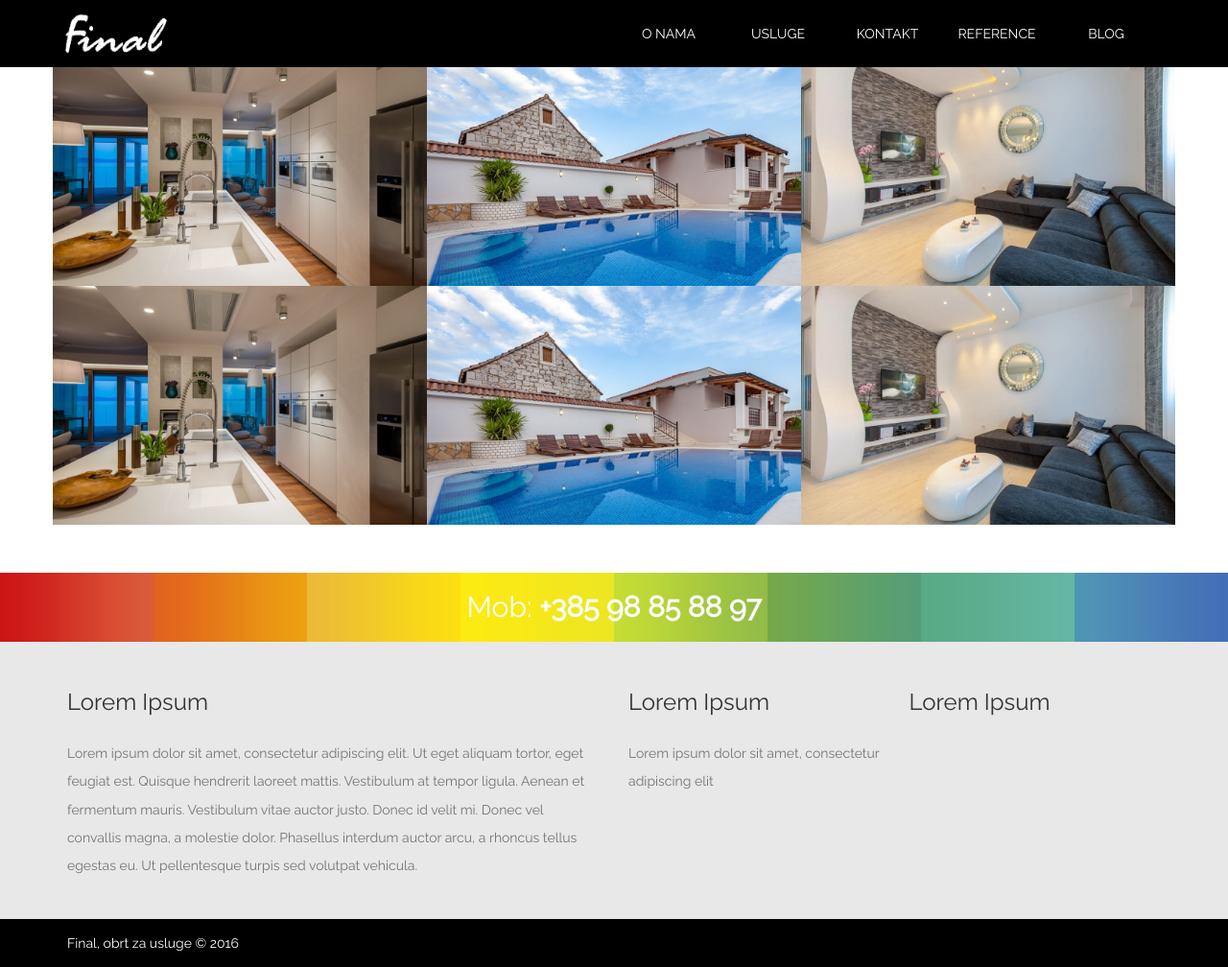
After one commit to mivanovic/vegso, a Django app: page /reference/4 in a window 1280 px wide. The commit adds this page. Shown: the whole page at 96% size. Run offline with Django 3.2, Linux system fonts and the light colour scheme; style sheets or scripts are compiled from the project's sources; some libraries are stand-ins or nearby versions.

Commit message:
ref item page

```diff
--- a/final/views.py
+++ b/final/views.py
@@ -9,5 +9,9 @@
 	return render(request, 'references.html')
 
 
+def ref_item(request, id):
+	return render(request, 'ref_item.html')
+
+
 def blog(request):
 	return render(request, 'landing.html')
--- /dev/null
+++ b/static/templates/ref_item.html
@@ -0,0 +1,95 @@
+{% extends 'base.html' %}
+
+{% load staticfiles %}
+
+{% block navbar-links %}
+
+    <li class="hidden">
+        <a class="page-scroll" href="#page-top"></a>
+    </li>
+    <li>
+        <a class="page-scroll text-uppercase" href="{% url 'index' %}#about">O nama</a>
+    </li>
+    <li>
+        <a class="page-scroll text-uppercase" href="{% url 'index' %}#services">Usluge</a>
+    </li>
+    <li>
+        <a class="page-scroll text-uppercase" href="{% url 'index' %}#contact">Kontakt</a>
+    </li>
+    <li>
+        <a class="text-uppercase" href="{% url 'references' %}">Reference</a>
+    </li>
+    <li>
+        <a class="text-uppercase" href="#">Blog</a>
+    </li>
+
+{% endblock navbar-links %}
+
+{% block main_content %}
+
+    <section id="referenc1e">
+        <div class="container">
+            <div class="row">
+                <div class="col-lg-4 ref">
+                    <img src="/static/images/img.jpg">
+                    <div class="overlay"></div>
+                    <a class="view-btn" href="/blog">
+                        <span class="fa fa-search">
+                        </span>
+                    </a>
+                </div>
+                <div class="col-lg-4 ref">
+                    <img src="/static/images/img2.jpg">
+                    <div class="overlay"></div>
+                    <a class="view-btn" href="/blog">
+                        <span class="fa fa-search">
+                        </span>
+                    </a>
+                </div>
+                <div class="col-lg-4 ref">
+                    <img src="/static/images/img3.jpg">
+                    <div class="overlay"></div>
+                    <a class="view-btn" href="/blog">
+                        <span class="fa fa-search">
+                        </span>
+                    </a>
+                </div>
+            </div>
+            <div class="row">
+                <div class="col-lg-4 ref">
+                    <img src="/static/images/img.jpg">
+                    <div class="overlay"></div>
+                    <a class="view-btn" href="/blog">
+                        <span class="fa fa-search">
+                        </span>
+                    </a>
+                </div>
+                <div class="col-lg-4 ref">
+                    <img src="/static/images/img2.jpg">
+                    <div class="overlay"></div>
+                    <a class="view-btn" href="/blog">
+                        <span class="fa fa-search">
+                        </span>
+                    </a>
+                </div>
+                <div class="col-lg-4 ref">
+                    <img src="/static/images/img3.jpg">
+                    <div class="overlay"></div>
+                    <a class="view-btn" href="/blog">
+                        <span class="fa fa-search">
+                        </span>
+                    </a>
+                </div>
+            </div>
+        </div>
+    </section>
+
+{% endblock main_content %}
+
+{% block extra_js %}
+
+    <!-- Scrolling Nav JavaScript -->
+    <script src="{% static 'library/jquery.easing.min.js' %}"></script>
+    <script src="{% static 'library/scrolling-nav.js' %}"></script>
+
+{% endblock extra_js %}
--- a/vegso/urls.py
+++ b/vegso/urls.py
@@ -21,6 +21,7 @@
 
 urlpatterns = [
     url(r'^$', views.index, name='index'),
+    url(r'^reference/(?P<id>.*?)/?$', views.ref_item, name='ref_item'),
     url(r'^reference$', views.references, name='references'),
     url(r'^blog/$', views.blog, name='blog'),
 
```
Also changed, not shown: static/sass/base.sass (+5 -2 lines), static/templates/landing.html (+0 -67 lines), static/templates/references.html (+40 -17 lines).
